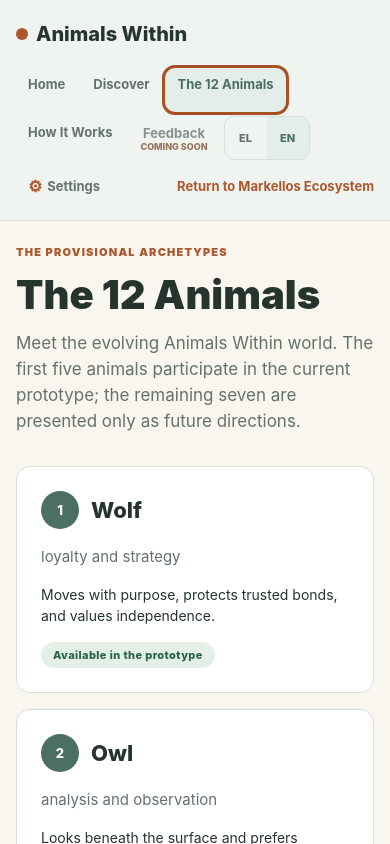
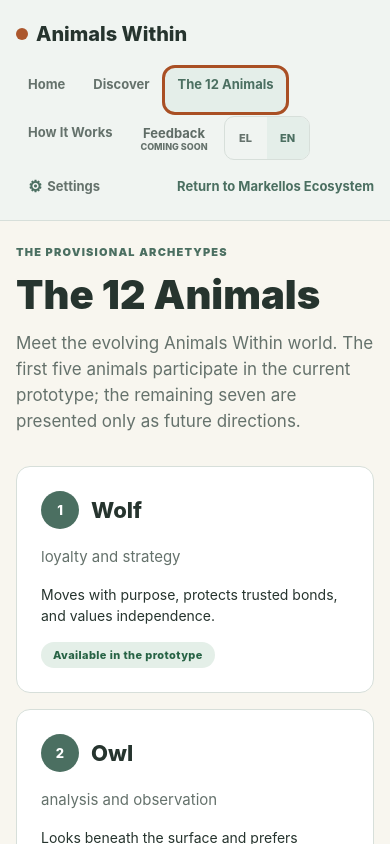
Before and after one commit to mmark76/DiscoverYourTrueNature, a React Native app: screen / in a window 390 px wide. Both pictures are taken after a click on the button "The 12 Animals". Built offline with nearby package versions, Linux system fonts and the light colour scheme.

Commit message:
Refine Forest palette hierarchy

```diff
--- a/src/features/animals/components/AnimalsScreen.tsx
+++ b/src/features/animals/components/AnimalsScreen.tsx
@@ -44,7 +44,7 @@
     scrollContent: { flexGrow: 1 },
     content: { gap: theme.spacing.xl, paddingVertical: theme.spacing.lg },
     introduction: { gap: theme.spacing.sm, maxWidth: 760 },
-    eyebrow: { color: colors.accent, fontSize: 11, fontWeight: '900', letterSpacing: 1.2 },
+    eyebrow: { color: colors.primary, fontSize: 11, fontWeight: '900', letterSpacing: 1.2 },
     title: { color: colors.text, fontSize: 40, fontWeight: '900', lineHeight: 47 },
     description: { color: colors.mutedText, fontSize: 17, lineHeight: 26 },
     grid: { flexDirection: 'row', flexWrap: 'wrap', gap: theme.spacing.md },
--- a/src/features/home/components/FeatureCard.tsx
+++ b/src/features/home/components/FeatureCard.tsx
@@ -52,7 +52,7 @@
     card: { backgroundColor: colors.surface, borderColor: colors.border, borderRadius: theme.radius.md, borderWidth: 1, gap: theme.spacing.lg, justifyContent: 'space-between', minHeight: 250, padding: theme.spacing.lg },
     comingSoonCard: { backgroundColor: colors.surfaceMuted, borderStyle: 'dashed' },
     content: { gap: theme.spacing.sm },
-    eyebrow: { color: colors.accent, fontSize: 11, fontWeight: '900', letterSpacing: 1.1 },
+    eyebrow: { color: colors.primary, fontSize: 11, fontWeight: '900', letterSpacing: 1.1 },
     title: { color: colors.text, fontSize: 23, fontWeight: '800', lineHeight: 29 },
     description: { color: colors.mutedText, fontSize: 15, lineHeight: 23 },
     button: { alignItems: 'center', alignSelf: 'flex-start', borderColor: colors.primary, borderRadius: theme.radius.sm, borderWidth: 1, flexDirection: 'row', flexWrap: 'wrap', gap: theme.spacing.xs, minHeight: 44, paddingHorizontal: theme.spacing.sm, paddingVertical: theme.spacing.xs },
--- a/src/features/home/components/HomeScreen.tsx
+++ b/src/features/home/components/HomeScreen.tsx
@@ -48,7 +48,7 @@
     scrollContent: { flexGrow: 1 },
     content: { gap: theme.spacing.xl, paddingVertical: theme.spacing.lg },
     sectionHeading: { gap: theme.spacing.xs },
-    sectionEyebrow: { color: colors.accent, fontSize: 11, fontWeight: '900', letterSpacing: 1.2 },
+    sectionEyebrow: { color: colors.primary, fontSize: 11, fontWeight: '900', letterSpacing: 1.2 },
     sectionTitle: { color: colors.text, fontSize: 28, fontWeight: '800', lineHeight: 35 },
     grid: { flexDirection: 'row', flexWrap: 'wrap', gap: theme.spacing.md },
   });
--- a/src/features/information/components/HowItWorksScreen.tsx
+++ b/src/features/information/components/HowItWorksScreen.tsx
@@ -60,12 +60,12 @@
     scrollContent: { flexGrow: 1 },
     content: { gap: theme.spacing.xl, paddingVertical: theme.spacing.lg },
     introduction: { gap: theme.spacing.sm, maxWidth: 760 },
-    eyebrow: { color: colors.accent, fontSize: 11, fontWeight: '900', letterSpacing: 1.2 },
+    eyebrow: { color: colors.primary, fontSize: 11, fontWeight: '900', letterSpacing: 1.2 },
     title: { color: colors.text, fontSize: 40, fontWeight: '900', lineHeight: 47 },
     description: { color: colors.mutedText, fontSize: 17, lineHeight: 26 },
     steps: { flexDirection: 'row', flexWrap: 'wrap', gap: theme.spacing.md },
     step: { backgroundColor: colors.surface, borderColor: colors.border, borderRadius: theme.radius.md, borderWidth: 1, flex: 1, gap: theme.spacing.sm, minWidth: 250, padding: theme.spacing.lg },
-    stepNumber: { color: colors.accent, fontSize: 13, fontWeight: '900' },
+    stepNumber: { color: colors.primary, fontSize: 13, fontWeight: '900' },
     stepTitle: { color: colors.text, fontSize: 20, fontWeight: '800' },
     stepDescription: { color: colors.mutedText, fontSize: 15, lineHeight: 23 },
     disclosure: { backgroundColor: colors.warningSurface, borderRadius: theme.radius.md, gap: theme.spacing.xs, padding: theme.spacing.lg },
--- a/src/settings/appearancePresets.ts
+++ b/src/settings/appearancePresets.ts
@@ -20,18 +20,18 @@
       accentMuted: '#F5E5DC', border: '#D7DFDA', borderStrong: '#AAB8B0', focus: '#A94F24',
       disabled: '#A5ADA8', disabledText: '#5F6C66', success: '#276345', successSurface: '#E4EFE8',
       warning: '#75401F', warningSurface: '#F5E6DC', progressTrack: '#DEE6E1', selection: '#E4EEE9',
-      footerBackground: '#E8EEE9', footerText: '#26342E', footerMuted: '#596760', heroMuted: '#DDE7E1',
+      footerBackground: '#E8EEE9', footerText: '#26342E', footerMuted: '#596760', heroMuted: '#E2EBE6',
       heroDecoration: '#7F9D91', heroDecorationStrong: '#41695A',
     },
     dark: {
-      background: '#101713', backgroundMuted: '#16201B', surface: '#1B2621', surfaceMuted: '#202C27',
-      text: '#F2F6F3', mutedText: '#B5C2BB', primary: '#7FC3A4', primaryPressed: '#9BD4BB',
-      onPrimary: '#102219', accent: '#F0A06D', accentPressed: '#FFC09A', onAccent: '#261306',
-      accentMuted: '#3B291F', border: '#3C4B44', borderStrong: '#64766D', focus: '#FFB889',
-      disabled: '#303A35', disabledText: '#9AA69F', success: '#87D2A7', successSurface: '#183528',
-      warning: '#F2B382', warningSurface: '#3B291F', progressTrack: '#33423B', selection: '#29463A',
-      footerBackground: '#0B100E', footerText: '#FFFFFF', footerMuted: '#BBC6C0', heroMuted: '#DCE7E1',
-      heroDecoration: '#73A18E', heroDecorationStrong: '#255A47',
+      background: '#0F1713', backgroundMuted: '#15211B', surface: '#18241E', surfaceMuted: '#213128',
+      text: '#F1F5F2', mutedText: '#A8B8B0', primary: '#86C9AA', primaryPressed: '#A0D8BE',
+      onPrimary: '#102219', accent: '#D08A5B', accentPressed: '#E0A078', onAccent: '#24140B',
+      accentMuted: '#493426', border: '#354A40', borderStrong: '#5D7167', focus: '#E0A078',
+      disabled: '#2A362F', disabledText: '#91A198', success: '#86C9AA', successSurface: '#213B30',
+      warning: '#E0A078', warningSurface: '#493426', progressTrack: '#2A3B32', selection: '#284A3B',
+      footerBackground: '#0F1713', footerText: '#F1F5F2', footerMuted: '#A8B8B0', heroMuted: '#26483B',
+      heroDecoration: '#4E7967', heroDecorationStrong: '#B8DDCB',
     },
   },
   ocean: {
--- a/src/settings/components/SettingsScreen.tsx
+++ b/src/settings/components/SettingsScreen.tsx
@@ -160,7 +160,7 @@
     scrollContent: { flexGrow: 1 },
     content: { gap: theme.spacing.lg, paddingVertical: theme.spacing.lg },
     introduction: { gap: theme.spacing.sm, maxWidth: 780 },
-    eyebrow: { color: colors.accent, fontSize: 11, fontWeight: '900', letterSpacing: 1.2 },
+    eyebrow: { color: colors.primary, fontSize: 11, fontWeight: '900', letterSpacing: 1.2 },
     title: { color: colors.text, fontSize: 40, fontWeight: '900', lineHeight: 47 },
     description: { color: colors.mutedText, fontSize: 17, lineHeight: 26 },
     settingsCard: {
@@ -179,7 +179,7 @@
       gap: theme.spacing.xs,
       padding: theme.spacing.lg,
     },
-    previewLabel: { color: colors.accent, fontSize: 11, fontWeight: '900', letterSpacing: 1 },
+    previewLabel: { color: colors.primary, fontSize: 11, fontWeight: '900', letterSpacing: 1 },
     previewTitle: { color: colors.text, fontSize: 25, fontWeight: '800' },
     previewBody: { color: colors.mutedText, fontSize: 16, lineHeight: 24 },
     confirmation: {
--- a/src/shared/components/AppHeader.tsx
+++ b/src/shared/components/AppHeader.tsx
@@ -150,16 +150,16 @@
     navButtonSelected: { backgroundColor: colors.selection },
     navLabel: { color: colors.mutedText, fontSize: 13, fontWeight: '700' },
     navLabelSelected: { color: colors.primary },
-    feedbackPlaceholder: { alignItems: 'center', minHeight: 44, opacity: 0.72, paddingHorizontal: theme.spacing.sm, justifyContent: 'center' },
+    feedbackPlaceholder: { alignItems: 'center', minHeight: 44, paddingHorizontal: theme.spacing.sm, justifyContent: 'center' },
     feedbackLabel: { color: colors.disabledText, fontSize: 13, fontWeight: '700' },
-    soonLabel: { color: colors.warning, fontSize: 9, fontWeight: '800', textTransform: 'uppercase' },
+    soonLabel: { color: colors.mutedText, fontSize: 9, fontWeight: '800', textTransform: 'uppercase' },
     languageSelector: { borderColor: colors.border, borderRadius: theme.radius.sm, borderWidth: 1, flexDirection: 'row', overflow: 'hidden' },
     languageOption: { alignItems: 'center', justifyContent: 'center', minHeight: 42, minWidth: 42 },
     languageOptionSelected: { backgroundColor: colors.selection },
     languageLabel: { color: colors.mutedText, fontSize: 11, fontWeight: '800' },
     languageLabelSelected: { color: colors.primary },
     settingsControl: { alignItems: 'center', borderRadius: theme.radius.sm, flexDirection: 'row', gap: 5, minHeight: 44, paddingHorizontal: theme.spacing.sm, paddingVertical: theme.spacing.xs },
-    settingsIcon: { color: colors.accent, fontSize: 16, fontWeight: '800' },
+    settingsIcon: { color: colors.primary, fontSize: 16, fontWeight: '800' },
     ecosystemLink: { marginLeft: 'auto', maxWidth: '100%', minHeight: 44, justifyContent: 'center' },
     ecosystemLabel: { textAlign: 'right' },
     pressed: { opacity: 0.65 },
--- a/src/shared/components/ExternalTextLink.tsx
+++ b/src/shared/components/ExternalTextLink.tsx
@@ -38,7 +38,7 @@
 
 function createStyles(colors: SemanticColors) {
   return StyleSheet.create({
-    label: { color: colors.accent, fontSize: 13, fontWeight: '700' },
+    label: { color: colors.primary, fontSize: 13, fontWeight: '700' },
     focused: { outlineColor: colors.focus, outlineStyle: 'solid', outlineWidth: 2 },
     pressed: { opacity: 0.65 },
     underlined: { textDecorationLine: 'underline' },
--- a/src/shared/components/StatusBadge.tsx
+++ b/src/shared/components/StatusBadge.tsx
@@ -35,6 +35,6 @@
     soon: { backgroundColor: colors.warningSurface },
     label: { fontSize: 11, fontWeight: '800', letterSpacing: 0.4 },
     availableLabel: { color: colors.success },
-    soonLabel: { color: colors.warning },
+    soonLabel: { color: colors.text },
   });
 }
```
Also changed, not shown: 1 other file (tests, documents, lock files or other folders).
